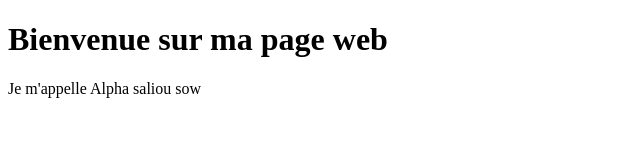
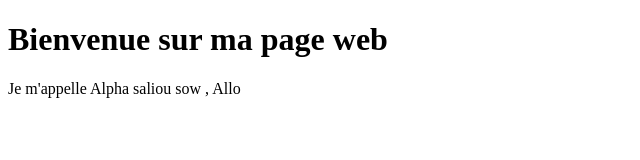
Before and after one commit to Alpha-saliou/Module-14, a plain HTML site: page index.html in a window 1280 px wide. Shown: the full height of the page, 0-640 px from the left. Drawn offline with Linux system fonts and the light colour scheme.

Commit message:
J'ai rajouter Allo

```diff
--- a/index.html
+++ b/index.html
@@ -10,7 +10,7 @@
         Bienvenue sur ma page web
     </h1>
     <p>
-        Je m'appelle Alpha saliou sow
+        Je m'appelle Alpha saliou sow , Allo
     </p>
 
 </body>
```
